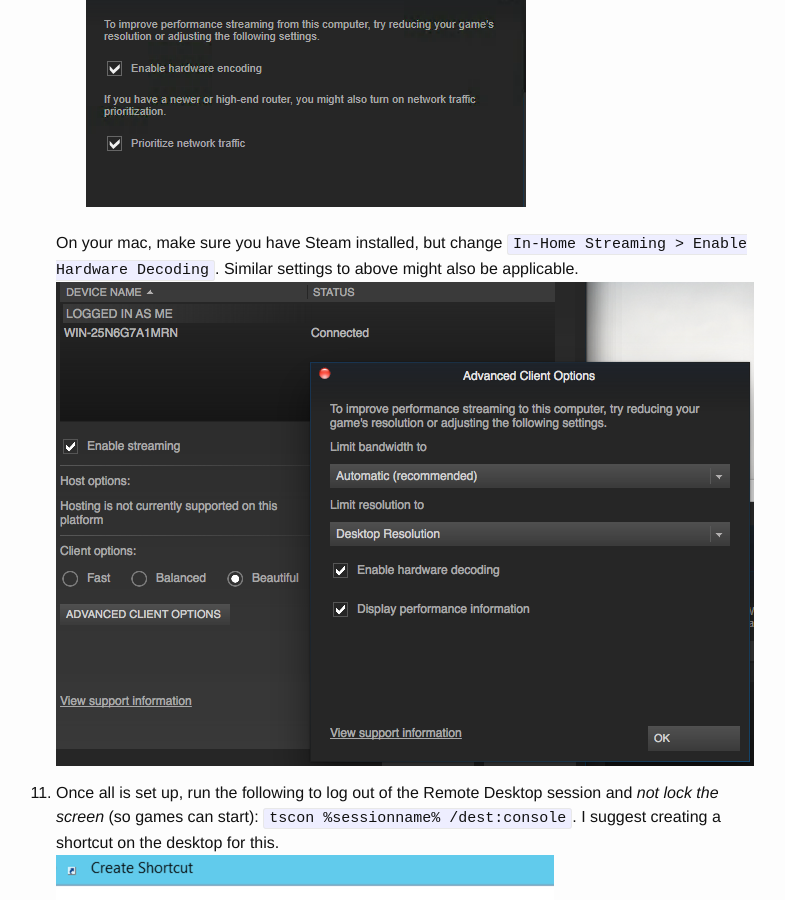
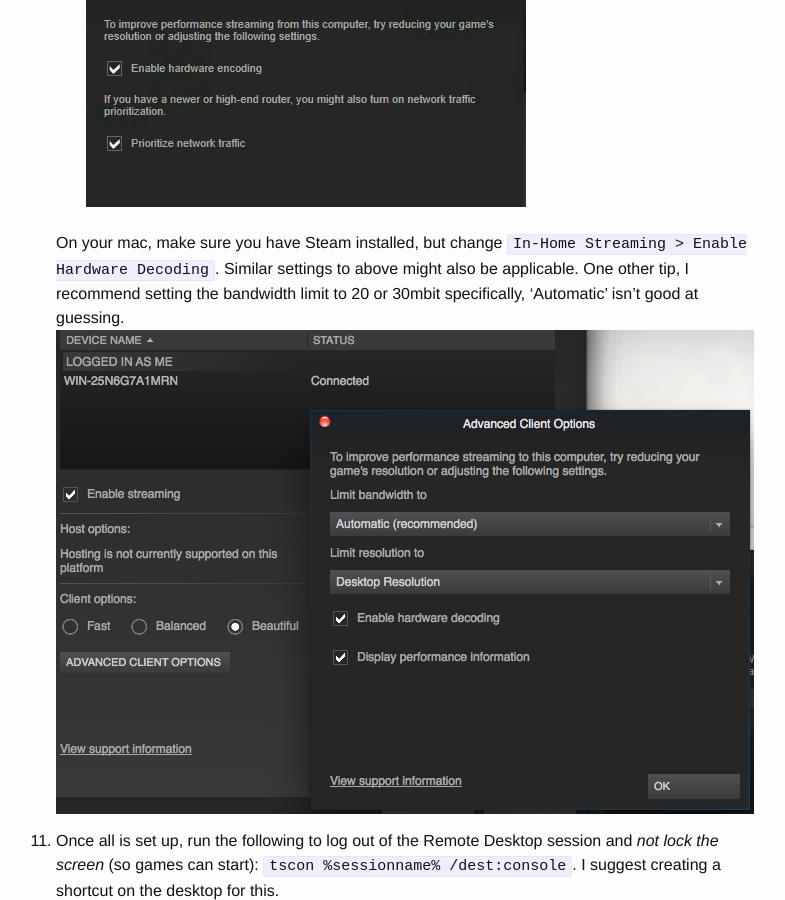
Before and after one commit to lg/lg.io, a Jekyll site: the page built from _posts/2015-07-05-revised-and-much-faster-run-your-own-highend-cloud-gaming-service-on-ec2.markdown, in a window 1280 px wide and 900 px high, scrolled down 4759 px. Shown: the whole window, without its empty margins (244-1029 px from the left). Built offline with Jekyll 4.4.1, drawn with Linux system fonts in a browser that asks for light colours; comment, search, counter and statistics services are not loaded; some of the changed text lies outside the part shown.

Commit message:
quick note about bitrate

```diff
--- a/_posts/2015-07-05-revised-and-much-faster-run-your-own-highend-cloud-gaming-service-on-ec2.markdown
+++ b/_posts/2015-07-05-revised-and-much-faster-run-your-own-highend-cloud-gaming-service-on-ec2.markdown
@@ -93,7 +93,7 @@ You're looking at **$0.53/hr** to play games this way. Not too bad. That's aroun
 	- I recommend you turn off Automatic Sign-in of Friends (since this server will always be logged in) in `Friends`, and turn off the promo dialog in `Interface` (at the bottom).
 	- Enable hardware encoding at `In-Home Streaming > Advanced Host Options > Enable Hardware Encoding`<br/>![Server Steam Settings](/assets/server-steam-settings.png)
 
-	<br/>On your mac, make sure you have Steam installed, but change `In-Home Streaming > Enable Hardware Decoding`. Similar settings to above might also be applicable.<br/>![Client Steam Settings](/assets/client-steam-settings.png)
+	<br/>On your mac, make sure you have Steam installed, but change `In-Home Streaming > Enable Hardware Decoding`. Similar settings to above might also be applicable. One other tip, I recommend setting the bandwidth limit to 20 or 30mbit specifically, 'Automatic' isn't good at guessing.<br/>![Client Steam Settings](/assets/client-steam-settings.png)
 
 1. Once all is set up, run the following to log out of the Remote Desktop session and *not lock the screen* (so games can start): `tscon %sessionname% /dest:console`. I suggest creating a shortcut on the desktop for this.
 ![Logout Shortcut](/assets/shortcut.png)
@@ -192,6 +192,7 @@ There are two ways to see how your streaming performance is doing.
 - If when you start streaming a game, Steam says the **"Screen is locked"**, you'll need to make sure you close your Remote Desktop session with `tscon %sessionname% /dest:console`.
 - If you can **only see part of the game view**, it's likely it launched as a window and it's being improperly cropped by Steam. Make sure your game is in fullscreen mode (usually done in the game's options).
 - If the game is **extremely choppy**, check the Packet Loss percentage by pressing F6. If it's any higher than 1% or 2% (especially if it's around 50%), you're likely having an MTU problem. Try using ZeroTier or Hamachi as the VPN instead of OpenVPN.
+- If the streaming is **really glitchy** and has bad compression, on the client Steam change the bitrate from Unlimited/Automatic to 20mbit or 30mbit.
 - If the **computers can't see each other**, on your Steam client, go to the InHome Streaming settings and disable and enable streaming. That will send the UDP Multicast packet which should be forwarded over the VPN and get the server to reveal itself. Also, check your VPN connection in general.
 - If when you start Steam on your Mac you get a **Streaming error**, follow the instructions [here](https://steamcommunity.com/groups/homestream/discussions/1/613941122749805249/#c617319460801857830) to fix the executable.
 - If the game just suddenly **hangs**, Cmd+Tab out of the game, and go back to Steam on the host. Press the "Stream" button to start the game again. This will terminate the current streaming session, and restart one that uses the same remote process. This should resume your game. (Thanks Jérémie Lumbroso!)
```
